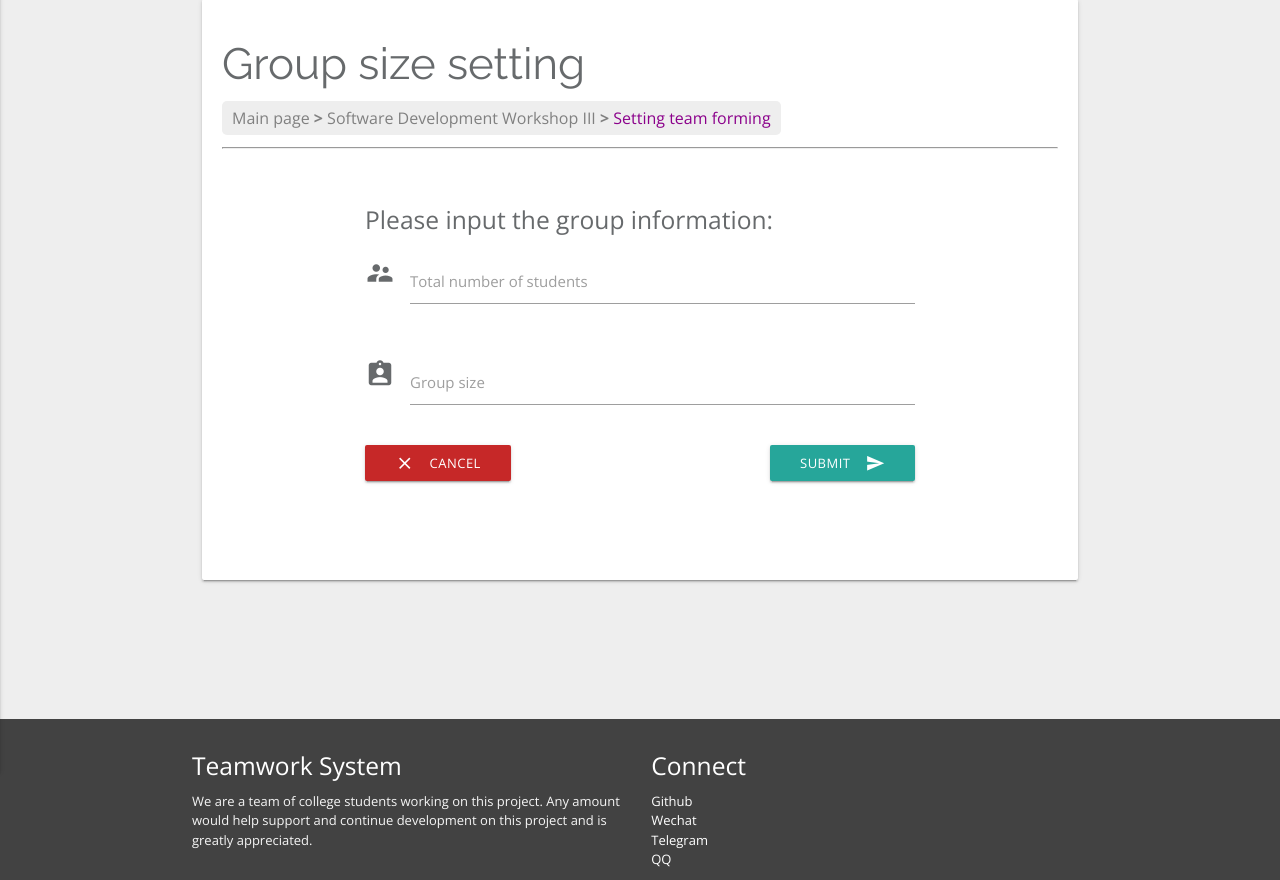
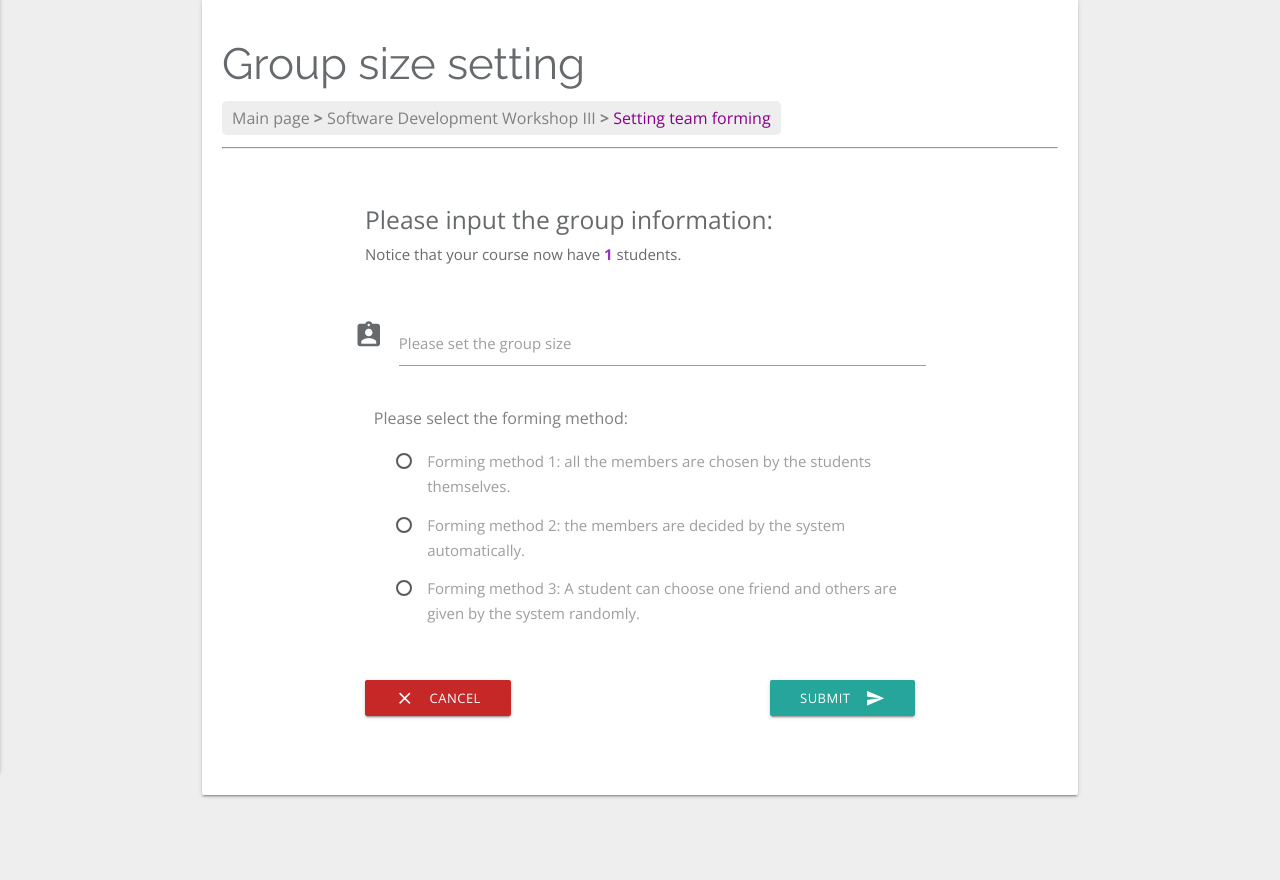
Before and after one commit to CharmingCharm/Eagle, a Django app: template Src/Code/team/templates/group_size.html in a window 1280 px wide. Shown: the part 88-968 px from the top of the page. Run offline with Django 3.2, Linux system fonts and the light colour scheme; the template is opened without the code that fills it: most values are stand-ins (such as "Sample title", 1, 10 or a date in 2020); some libraries are stand-ins or nearby versions.

Commit message:
update 2020/5/10

```diff
--- a/Src/Code/course/models.py
+++ b/Src/Code/course/models.py
@@ -11,6 +11,7 @@ class Course(models.Model):
     visit = models.IntegerField(default=0, unique=False)
     description = models.CharField(max_length=256, unique=False)
     participation = models.IntegerField(default=0)
+    team_num = models.IntegerField(default=0)
 
     member = models.ManyToManyField(User)
 
--- a/Src/Code/submission/forms.py
+++ b/Src/Code/submission/forms.py
@@ -5,8 +5,8 @@ from django.forms import formset_factory
 class SubmissionItemForm(forms.Form):
     title = forms.CharField(label='title', max_length=128,
                             widget=forms.TextInput(
-                                attrs={'id': 'icon_prefix', 'required': "true"}))
+                                attrs={'id': 'icon_prefix', 'required': "true", "class": "validate"}))
 
     percentage = forms.FloatField(label='percentage',
                                   widget=forms.NumberInput(
-                                      attrs={'id': 'icon_per', 'required': "true"}))
+                                      attrs={'id': 'icon_per', 'required': "true", "class": "validate"}))
--- a/Src/Code/submission/templates/add_submission_item.html
+++ b/Src/Code/submission/templates/add_submission_item.html
@@ -45,8 +45,9 @@
                                             {% csrf_token %}
                                             <div class="row">
                                                 <div class="input-field col s12"><i class="material-icons prefix">account_circle</i>
+                                                    {{ add_submission_form.title }}
                                                     <label for="account_circle">Submission title</label>
-                                                    {{ add_submission_form.title }}
+
                                                 </div>
                                             </div>
 
--- a/Src/Code/team/templates/group_size.html
+++ b/Src/Code/team/templates/group_size.html
@@ -23,41 +23,68 @@
                                 <div class="col l2 s12"></div>
                                 <div class="col l8 s12">
                                     <h5>Please input the group information:</h5>
+                                    <p style="font-size: 15px;">Notice that your course now have <b style="color:darkorchid;">{{ stuNum }}</b> students.</p>
+                                    <br>
+                                    <br>
                                     <div class="row">
-                                        <form class="col s12">
+                                        <div>
                                             <div class="row">
-                                                <div class="input-field col s12"><i class="material-icons prefix">supervisor_account</i>
-                                                    <input id="icon_prefix" type="number" class="validate">
-                                                    <label for="icon_prefix">Total number of students</label>
+                                                <div class="input-field col s12"><i class="material-icons prefix">assignment_ind</i>
+                                                    <input id="icon_per" type="number" class="validate">
+                                                    <label for="icon_per">Please set the group size</label>
                                                 </div>
                                             </div>
 
+                                            <p style="margin-left: 20px; color:grey; font-size: 16px;">Please select the
+                                                forming method:</p>
+                                            <br>
                                             <div class="row">
-                                                <div class="input-field col s12"><i class="material-icons prefix">assignment_ind</i>
-                                                    <input id="icon_per" type="number" class="validate">
-                                                    <label for="icon_per">Group size</label>
+                                                <div class="col s1"></div>
+                                                <div class="col s11">
+                                                    <div class="row notGPA" style="margin-bottom: 15px;">
+                                                        <input name="form_method" type="radio" id="1"/>
+
+                                                        <label for="1">Forming method 1: all the members are chosen
+                                                            by
+                                                            the
+                                                            students themselves.</label>
+                                                    </div>
+                                                    <div class="row GPA" style="margin-bottom: 15px;">
+                                                        <input name="form_method" type="radio" id="2"/>
+                                                        <label for="2">Forming method 2: the members are decided by
+                                                            the
+                                                            system automatically.</label>
+                                                    </div>
+                                                    <div class="row GPA" style="margin-bottom: 15px;">
+                                                        <input name="form_method" type="radio" id="3"/>
+                                                        <label for="3">Forming method 3: A student can choose one
+                                                            friend
+                                                            and
+                                                            others are given by the system randomly. </label>
+                                                    </div>
                                                 </div>
                                             </div>
 
-                                            <!--
+                                            <div class="showGPA">
+                                                <p style="margin-left: 20px; color:grey; font-size: 16px; float:left;">
+                                                    Consider
+                                                    GPA?</p>
+                                                <div class="row"></div>
+
                                                 <div class="row">
-                                                                                        <div class="input-field col s12"> <i class="material-icons prefix">comment</i>
-                                                                                            <textarea id="textarea1" class="materialize-textarea"></textarea>
-                                                                                              <label for="textarea1">Description</label>
+                                                    <div class="switch" style="margin-left: 30px; ">
+                                                        <label>
+                                                            NO
+                                                            <input type="checkbox" name="consider_GPA">
+                                                            <span class="lever"></span>
+                                                            YES
+                                                        </label>
+                                                    </div>
+
                                                 </div>
                                             </div>
-
-                                                                                    <div class="row">
-                                                                                        <div class="input-field col s6" style="position:relative;"> <i class="material-icons prefix">today</i>
-                                                                                            <input id="date" type="date" class="datepicker">
-                                                                                            <label for="date">Due date</label>
-                                                                                        </div>
-                                                                                        <div class="input-field col s6" style="position:relative;">
-                                                                                            <input id="time1" type="time" class="timepicker">
                                         </div>
                                     </div>
-                                            -->
-
                                     <button class="btn waves-effect waves-light red darken-3" type="btn"
                                             name="action" style="float: left;">cancel <i
                                             class="material-icons left">close</i></button>
@@ -80,3 +107,16 @@
     <div class="section"></div>
     </div>
 {% endblock %}
+{% block extra_js %}
+    <script>
+    $(function(){
+        $(".showGPA").hide();
+        $(".GPA").click(function(){
+            $(".showGPA").show();
+            });
+        $(".notGPA").click(function(){
+            $(".showGPA").hide();
+            });
+    })
+    </script>
+{% endblock %}
--- a/Src/Code/templates/base.html
+++ b/Src/Code/templates/base.html
@@ -14,7 +14,7 @@
     <div class="nav-wrapper container"><a id="logo-container" href="/{{ request.user.field }}_home/" class="brand-logo">Teamwork System</a>
         <ul class="right hide-on-med-and-down">
         {% if request.user.is_authenticated %}
-                <li><a href="/{{ request.user.field }}_home/">{{ request.user.truename }}</a></li>
+                <li><a href="/{{ request.user.field }}_home/">{{ request.user.username }}</a></li>
                 <li><a href="/logout/">Logout</a></li>
         {% else %}
                 <li><a href="/login/">Login</a></li>
@@ -22,7 +22,7 @@
         </ul>
         <ul id="nav-mobile" class="side-nav">
             {% if request.user.is_authenticated %}
-                <li><a href="/{{ request.user.field }}_home/">{{ request.user.truename }}</a></li>
+                <li><a href="/{{ request.user.field }}_home/">{{ request.user.username }}</a></li>
                 <li><a href="/logout/">Logout</a></li>
             {% else %}
                 <li><a href="/login/">Login</a></li>
@@ -79,6 +79,7 @@
 </footer>
 
 {% include "js.html" %}
+
 {% block extra_js %}{% endblock %}
 </body>
 </html>
```
Also changed, not shown: Src/Code/team/forms.py (deleted, +0 -14 lines), Src/Code/team/views.py (+14 -2 lines), Src/Code/course/migrations/0004_course_team_num.py (added), 1 other file. Lines whose indentation alone changed are shown as unchanged.
